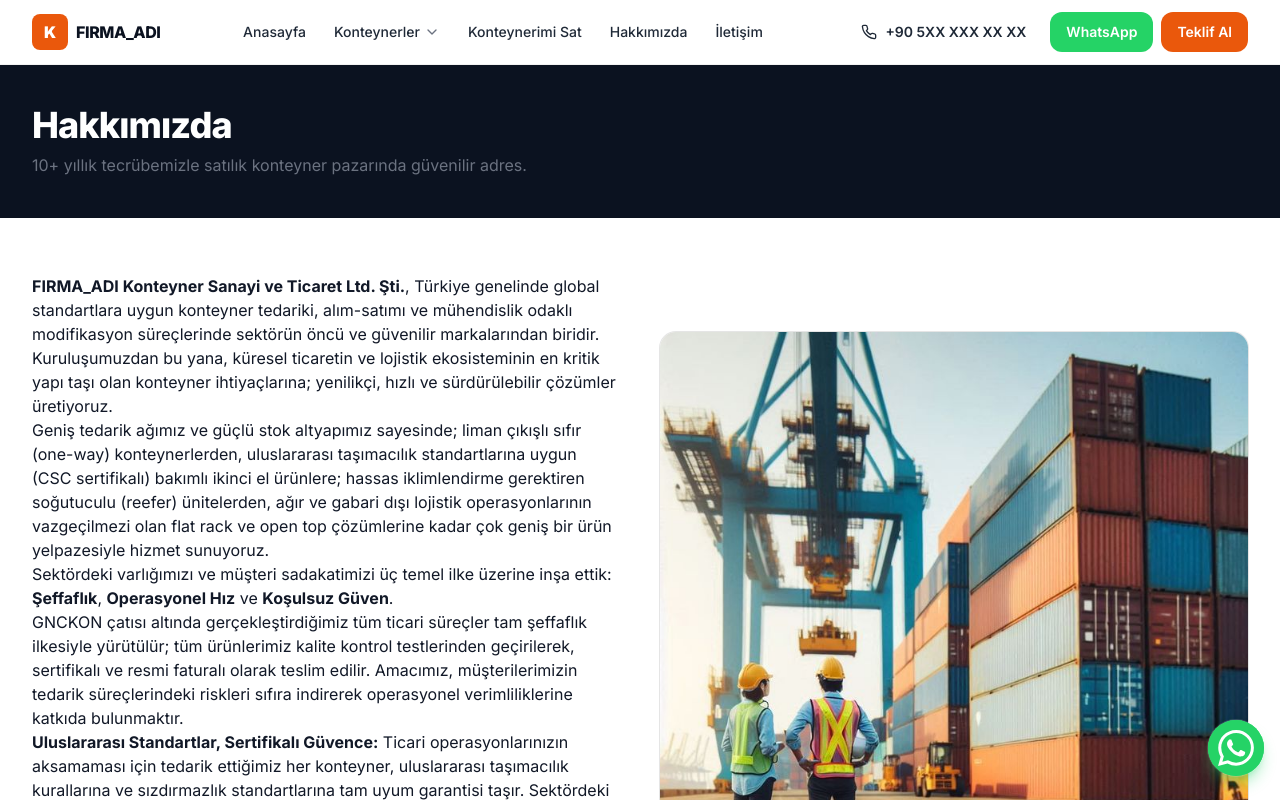
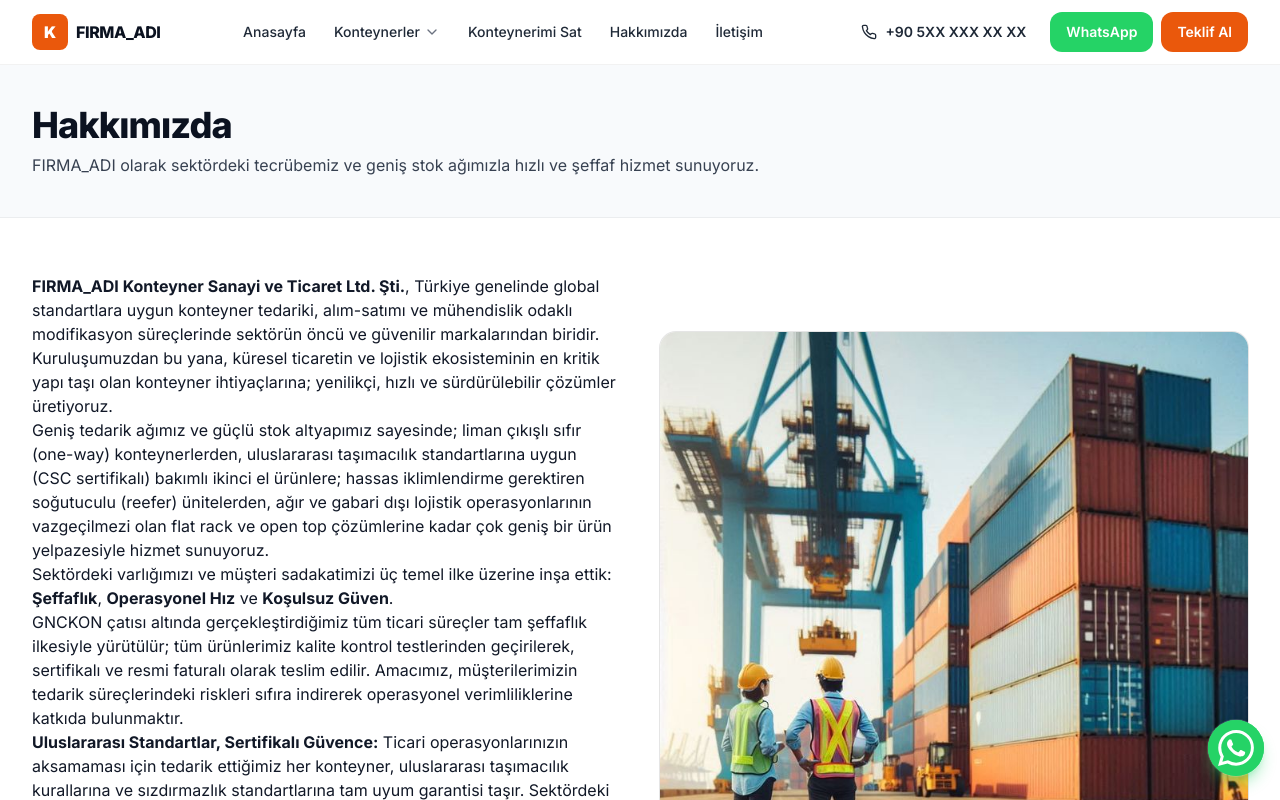
Before and after one commit to sukrugencoglu10/gnckon, a Next.js app: page /hakkimizda in a window 1280 px wide. Shown: the top 800 px of the page. Built offline with nearby package versions, Linux system fonts and the light colour scheme.

Commit message:
style: Tüm alt sayfaların başlık arka planları kırık beyaz (off-white) yapıldı ve metin renkleri koyulaştırıldı

```diff
--- a/app/hakkimizda/page.tsx
+++ b/app/hakkimizda/page.tsx
@@ -13,11 +13,11 @@ export const metadata = buildMetadata({
 export default function HakkimizdaPage() {
   return (
     <>
-      <section className="border-b border-black/5 bg-ink-900 text-white">
+      <section className="border-b border-black/5 bg-slate-50">
         <div className="container-x py-10">
-          <h1 className="text-3xl font-extrabold tracking-tight sm:text-4xl">Hakkımızda</h1>
-          <p className="mt-2 max-w-2xl text-ink-400">
-            {site.experienceYears}+ yıllık tecrübemizle satılık konteyner pazarında güvenilir adres.
+          <h1 className="text-3xl font-extrabold tracking-tight text-ink-900 sm:text-4xl">Hakkımızda</h1>
+          <p className="mt-2 text-ink-600">
+            {site.name} olarak sektördeki tecrübemiz ve geniş stok ağımızla hızlı ve şeffaf hizmet sunuyoruz.
           </p>
         </div>
       </section>
--- a/app/iletisim/page.tsx
+++ b/app/iletisim/page.tsx
@@ -12,10 +12,10 @@ export const metadata = buildMetadata({
 export default function IletisimPage() {
   return (
     <>
-      <section className="border-b border-black/5 bg-ink-900 text-white">
+      <section className="border-b border-black/5 bg-slate-50">
         <div className="container-x py-10">
-          <h1 className="text-3xl font-extrabold tracking-tight sm:text-4xl">İletişim</h1>
-          <p className="mt-2 text-ink-400">Bize ulaşmanın en hızlı yolları.</p>
+          <h1 className="text-3xl font-extrabold tracking-tight text-ink-900 sm:text-4xl">İletişim</h1>
+          <p className="mt-2 text-ink-600">Bize ulaşmanın en hızlı yolları.</p>
         </div>
       </section>
 
--- a/app/konteynerimi-sat/page.tsx
+++ b/app/konteynerimi-sat/page.tsx
@@ -12,10 +12,10 @@ export const metadata = buildMetadata({
 export default function KonteynerimiSatPage() {
   return (
     <>
-      <section className="border-b border-black/5 bg-ink-900 text-white">
+      <section className="border-b border-black/5 bg-slate-50">
         <div className="container-x py-10">
-          <h1 className="text-3xl font-extrabold tracking-tight sm:text-4xl">Konteynerimi Sat</h1>
-          <p className="mt-2 max-w-xl text-ink-400">
+          <h1 className="text-3xl font-extrabold tracking-tight text-ink-900 sm:text-4xl">Konteynerimi Sat</h1>
+          <p className="mt-2 max-w-xl text-ink-600">
             Konteynerinizin bilgilerini paylaşın — 24 saat içinde size en iyi teklifi gönderelim.
           </p>
         </div>
--- a/app/konteynerler/page.tsx
+++ b/app/konteynerler/page.tsx
@@ -79,10 +79,10 @@ export default function ListPage({ searchParams }: PageProps) {
 
   return (
     <>
-      <section className="border-b border-black/5 bg-ink-900 text-white">
+      <section className="border-b border-black/5 bg-slate-50">
         <div className="container-x py-10">
-          <h1 className="text-3xl font-extrabold tracking-tight sm:text-4xl">Satılık Konteynerler</h1>
-          <p className="mt-2 text-ink-400">
+          <h1 className="text-3xl font-extrabold tracking-tight text-ink-900 sm:text-4xl">Satılık Konteynerler</h1>
+          <p className="mt-2 text-ink-600">
             Hızlı filtre ile arama yapın veya güncel stoklar için WhatsApp'tan ulaşın.
           </p>
         </div>
--- a/app/teklif-al/page.tsx
+++ b/app/teklif-al/page.tsx
@@ -12,10 +12,10 @@ export const metadata = buildMetadata({
 export default function TeklifAlPage() {
   return (
     <>
-      <section className="border-b border-black/5 bg-ink-900 text-white">
+      <section className="border-b border-black/5 bg-slate-50">
         <div className="container-x py-10">
-          <h1 className="text-3xl font-extrabold tracking-tight sm:text-4xl">Teklif Al</h1>
-          <p className="mt-2 max-w-xl text-ink-400">
+          <h1 className="text-3xl font-extrabold tracking-tight text-ink-900 sm:text-4xl">Teklif Al</h1>
+          <p className="mt-2 max-w-xl text-ink-600">
             İhtiyaç duyduğunuz konteyneri seçin, telefon ve şehir bilgisini bırakın — biz size geri dönelim.
           </p>
         </div>
```
